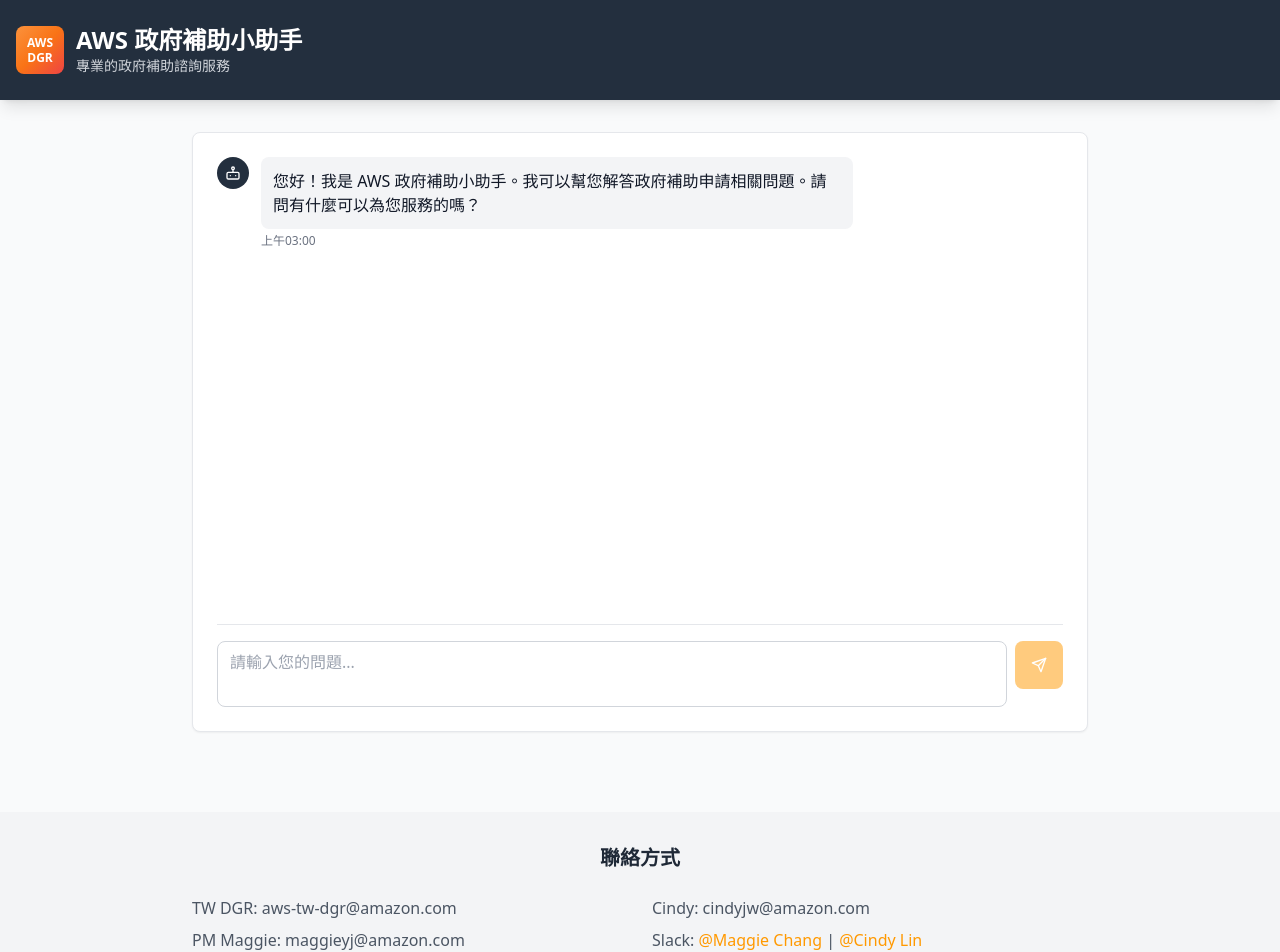
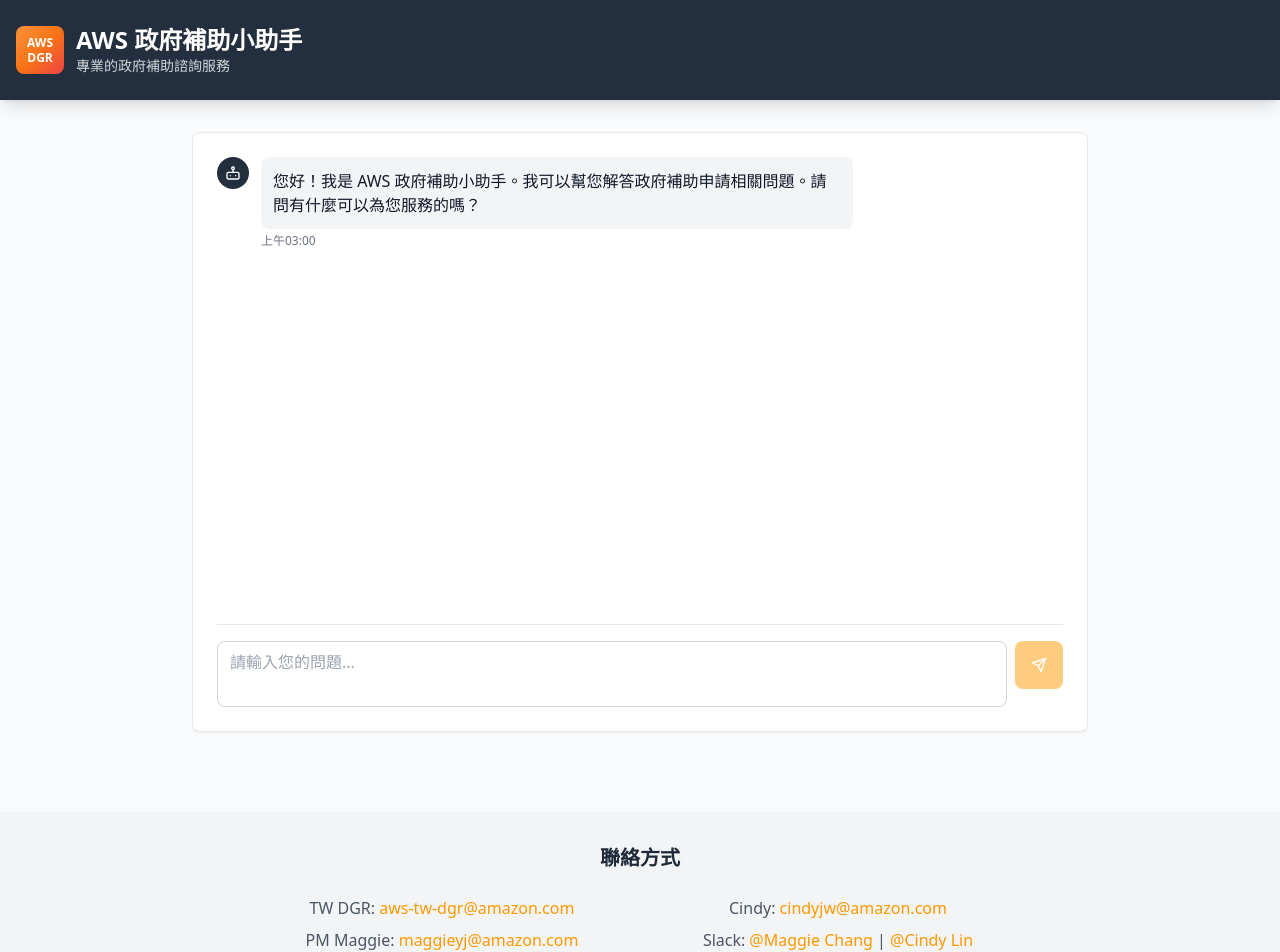
Before and after one commit to cindylin1211/aws-government-subsidy-assistant, a React (Vite) app: page / in a window 1280 px wide. Shown: the top 952 px of the page. Built offline with nearby package versions, Linux system fonts and the light colour scheme; no server answers.

Commit message:
Footer 置中排版並加入 email 連結

```diff
--- a/src/components/Footer.tsx
+++ b/src/components/Footer.tsx
@@ -8,16 +8,22 @@
           <h3 className="text-gray-800 text-xl font-semibold mb-4">聯絡方式</h3>
         </div>
 
-        <div className="grid grid-cols-1 md:grid-cols-2 gap-6 max-w-4xl mx-auto text-gray-600">
+        <div className="grid grid-cols-1 md:grid-cols-2 gap-6 max-w-3xl mx-auto text-gray-600 text-center">
           {/* Left Column */}
           <div className="space-y-2">
-            <p>TW DGR: aws-tw-dgr@amazon.com</p>
-            <p>PM Maggie: maggieyj@amazon.com</p>
+            <p>
+              TW DGR: <a href="mailto:aws-tw-dgr@amazon.com" className="text-aws-orange hover:underline">aws-tw-dgr@amazon.com</a>
+            </p>
+            <p>
+              PM Maggie: <a href="mailto:maggieyj@amazon.com" className="text-aws-orange hover:underline">maggieyj@amazon.com</a>
+            </p>
           </div>
 
           {/* Right Column */}
           <div className="space-y-2">
-            <p>Cindy: cindyjw@amazon.com</p>
+            <p>
+              Cindy: <a href="mailto:cindyjw@amazon.com" className="text-aws-orange hover:underline">cindyjw@amazon.com</a>
+            </p>
             <p>
               Slack:
               <a
```
Also changed, not shown: 4 other files (tests, documents, lock files or other folders).
